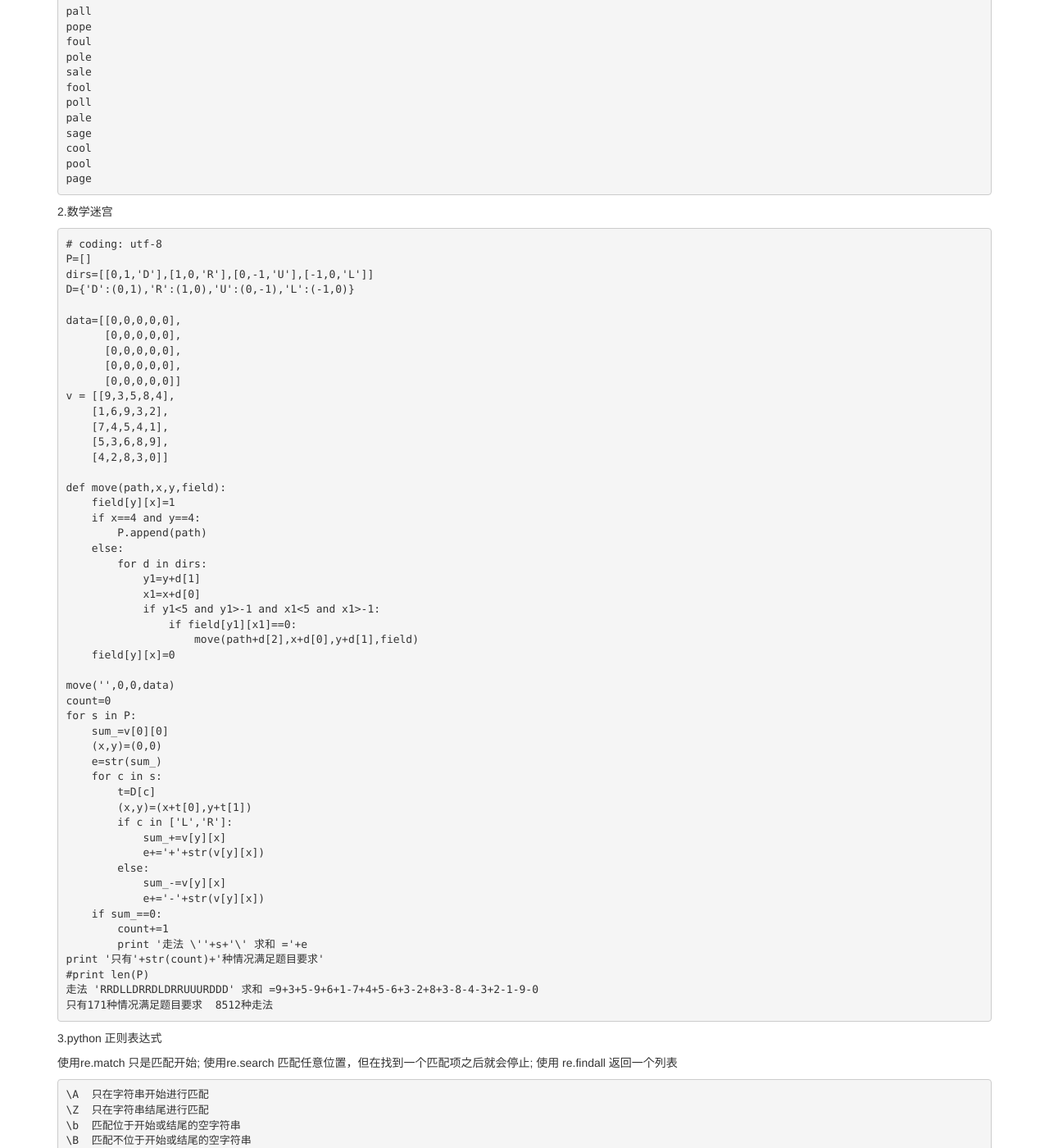
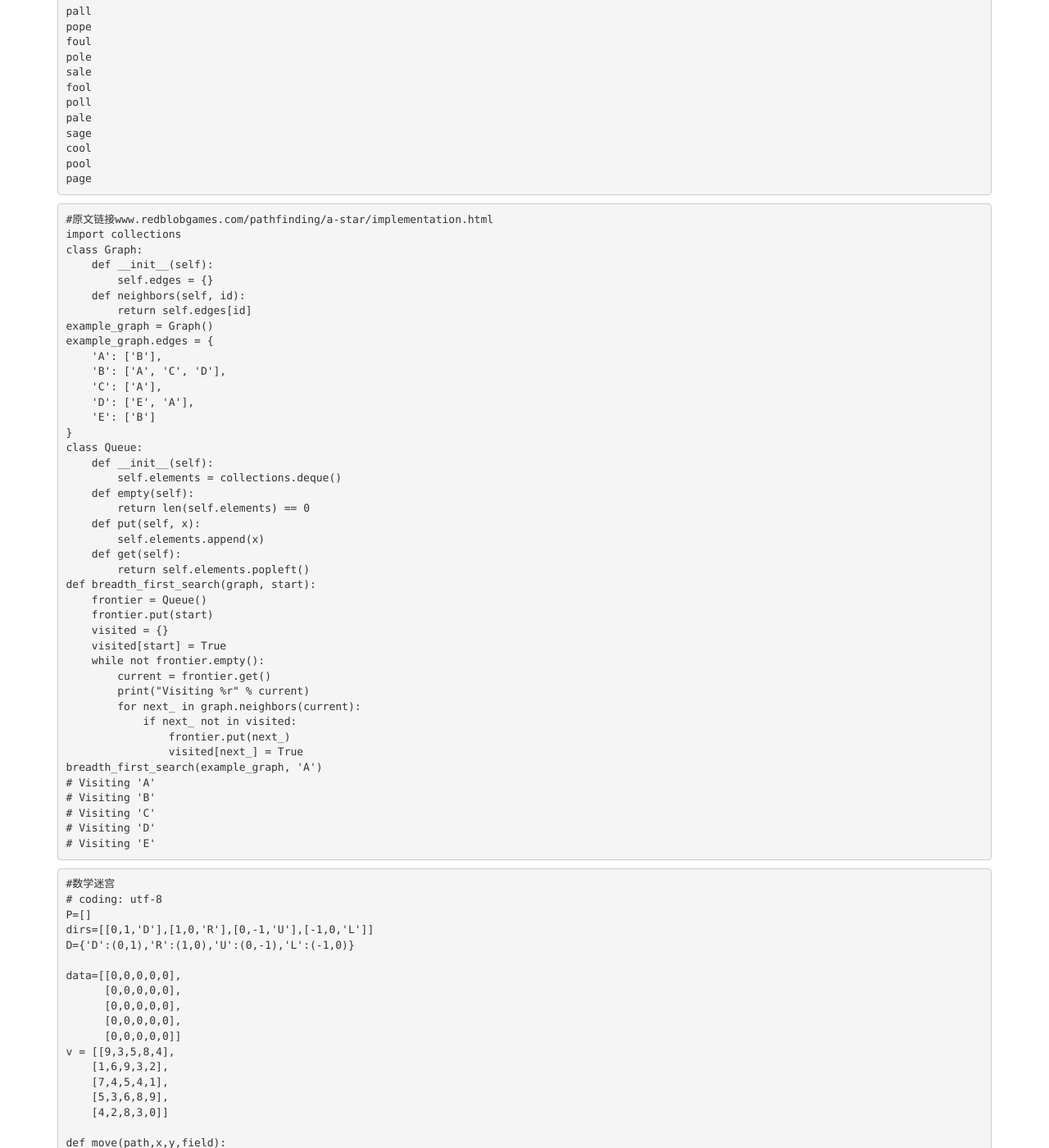
Before and after one commit to tank96a/article, a Jekyll site: the page built from _posts/2015-04-13-python-algo.md, in a window 1280 px wide and 1400 px high, scrolled down 1359 px. Shown: the whole window at 82% size. Built offline with Jekyll 4.4.1, drawn with Linux system fonts in a browser that asks for light colours; nearby versions of some CDN libraries; library files that are not in the unit come from our copies; comment, search, counter and statistics services are not loaded.

Commit message:
Update 2015-04-13-python-algo.md

```diff
--- a/_posts/2015-04-13-python-algo.md
+++ b/_posts/2015-04-13-python-algo.md
@@ -88,9 +88,53 @@ page
 </pre>
 {% endraw %}
 
-2.数学迷宫
+{% highlight python %}
+#原文链接www.redblobgames.com/pathfinding/a-star/implementation.html
+import collections
+class Graph:
+    def __init__(self):
+        self.edges = {}
+    def neighbors(self, id):
+        return self.edges[id]
+example_graph = Graph()
+example_graph.edges = {
+    'A': ['B'],
+    'B': ['A', 'C', 'D'],
+    'C': ['A'],
+    'D': ['E', 'A'],
+    'E': ['B']
+}
+class Queue:
+    def __init__(self):
+        self.elements = collections.deque()
+    def empty(self):
+        return len(self.elements) == 0
+    def put(self, x):
+        self.elements.append(x)
+    def get(self):
+        return self.elements.popleft()
+def breadth_first_search(graph, start):
+    frontier = Queue()
+    frontier.put(start)
+    visited = {}
+    visited[start] = True
+    while not frontier.empty():
+        current = frontier.get()
+        print("Visiting %r" % current)
+        for next_ in graph.neighbors(current):
+            if next_ not in visited:
+                frontier.put(next_)
+                visited[next_] = True
+breadth_first_search(example_graph, 'A')
+# Visiting 'A'
+# Visiting 'B'
+# Visiting 'C'
+# Visiting 'D'
+# Visiting 'E'
+{% endhighlight %}
 
 {% highlight python %}
+#数学迷宫
 # coding: utf-8
 P=[]
 dirs=[[0,1,'D'],[1,0,'R'],[0,-1,'U'],[-1,0,'L']]
@@ -144,7 +188,14 @@ print '只有'+str(count)+'种情况满足题目要求'
 只有171种情况满足题目要求  8512种走法
 {% endhighlight %}
 
-3.python 正则表达式
+
+
+
+
+
+
+
+python 正则表达式
 
 使用re.match  只是匹配开始;
 使用re.search 匹配任意位置，但在找到一个匹配项之后就会停止;
```
